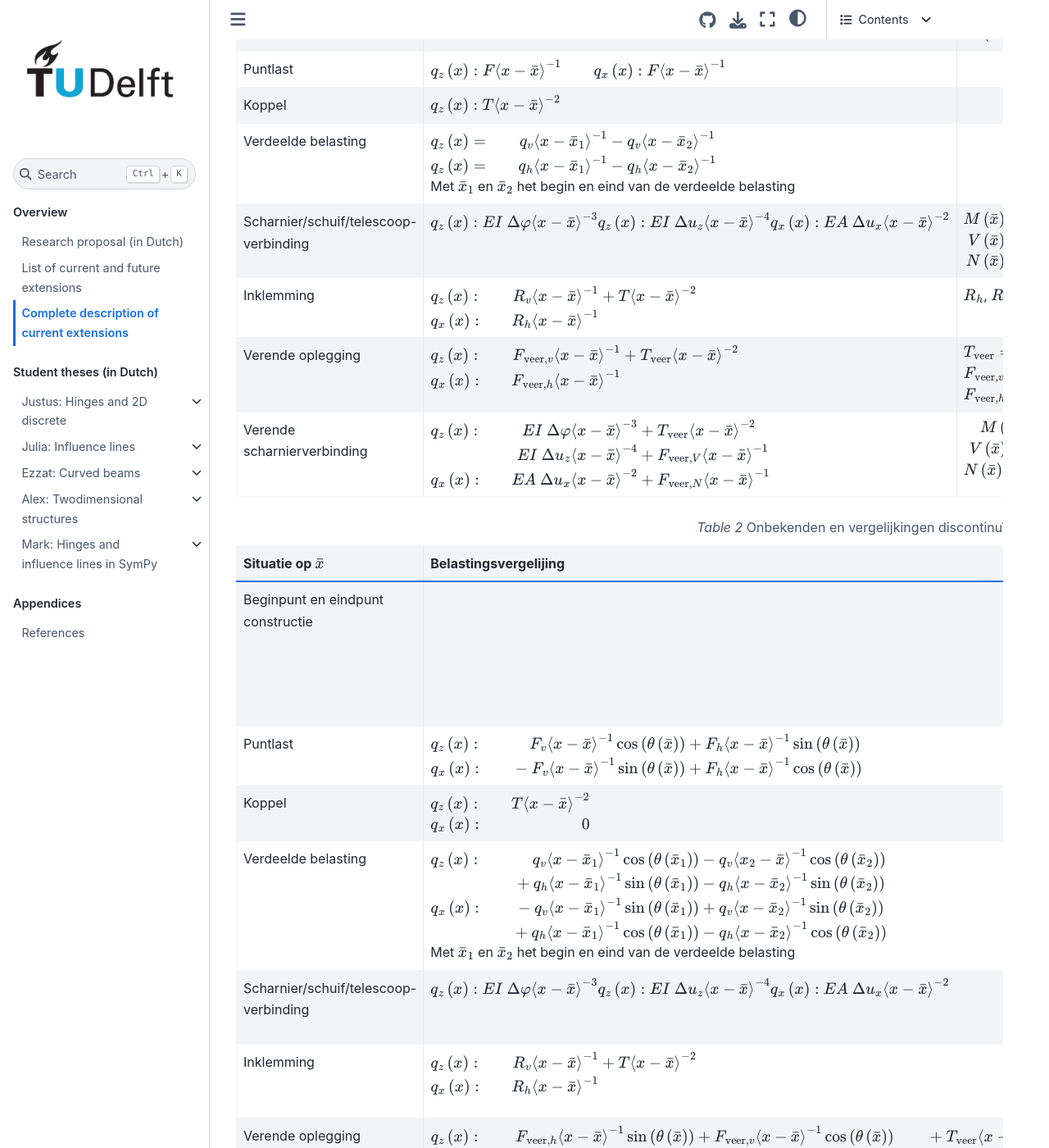
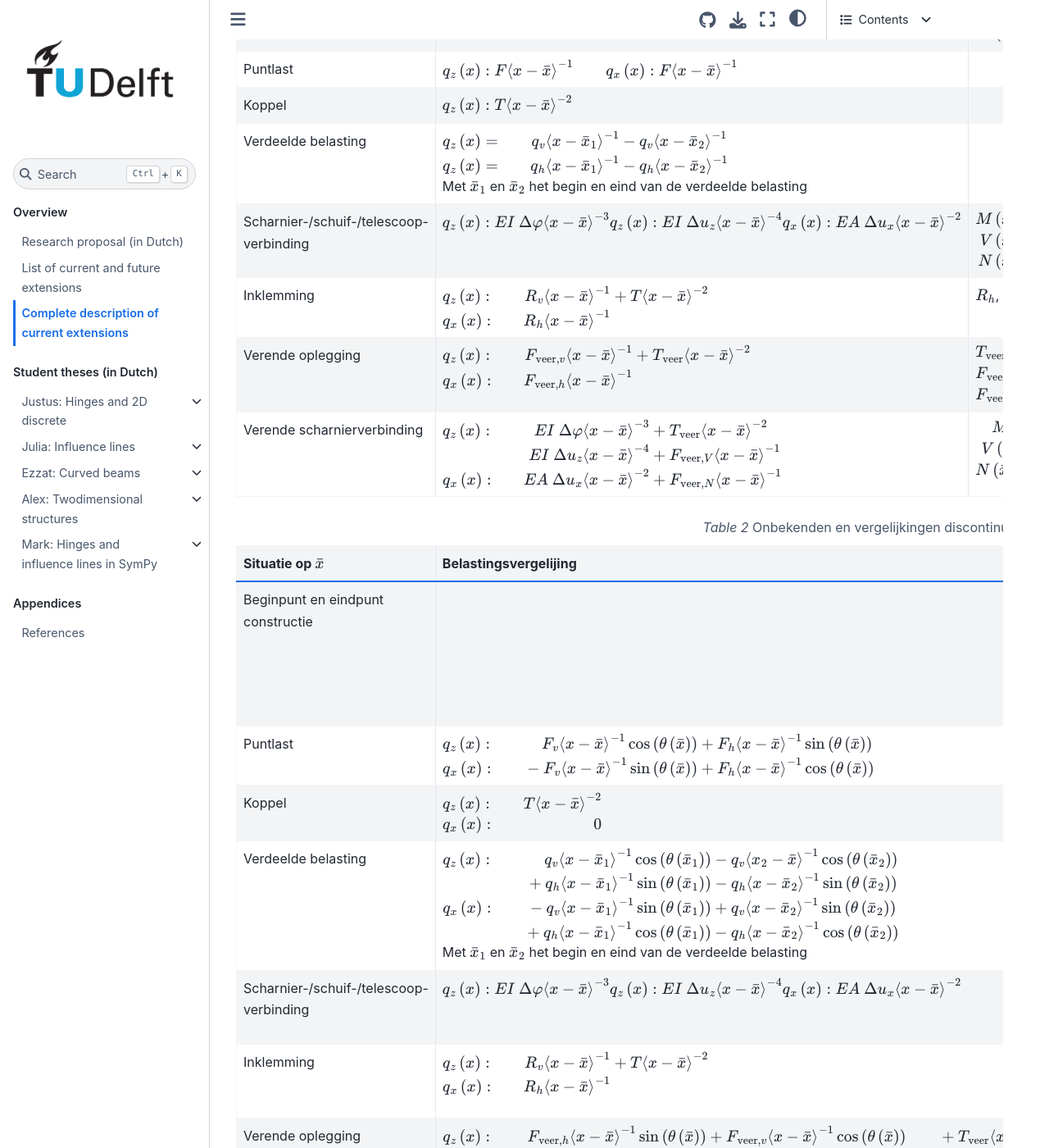
Before and after one commit to TeachBooks/Macaulays_method, a Jupyter Book: the page built from book/current_extensions.md, in a window 1280 px wide and 1400 px high, scrolled down 20991 px. Shown: the whole window at 82% size. Built offline with Jupyter Book 1.0.4 settings and Sphinx 7.4.7 and the Sphinx Book theme 1.1.4, drawn with Linux system fonts in a browser that asks for light colours; pages that are not in the unit, such as notebooks, are missing from menus; comment, search, counter and statistics services are not loaded; cross-references to code outside the pages are shown as plain code.

Commit message:
Update current_extensions.md

```diff
--- a/book/current_extensions.md
+++ b/book/current_extensions.md
@@ -700,7 +700,7 @@
 | Puntlast | $\begin{align*}&{{q_z\left(x\right) : F \left\langle x - \bar x \right\rangle^{- 1}}}&{{q_x\left(x\right) : F \left\langle x - \bar x \right\rangle^{- 1}}}\end{align*}$ | | |
 | Koppel | $q_z\left(x\right) : T \left\langle x - \bar x \right\rangle^{- 2}$ | | |
 | Verdeelde belasting | $\begin{align*}&q_z\left(x\right)= &q_v \left\langle x - \bar x_1 \right\rangle^{- 1} &-q_v\left\langle x - \bar x_2 \right\rangle^{- 1} \\&q_z\left(x\right)= &q_h \left\langle x - \bar x_1 \right\rangle^{- 1} &-q_h\left\langle x - \bar x_2 \right\rangle^{- 1} \end{align*}$ <br> Met $\bar x_1$ en $\bar x_2$ het begin en eind van de verdeelde belasting |||
-| Scharnier/schuif/telescoop-verbinding | $q_z\left(x\right) : EI \ \Delta \varphi \left\langle x - \bar x \right\rangle^{- 3} \\ q_z\left(x\right) : EI \ \Delta u_z \left\langle x - \bar x \right\rangle^{- 4} \\ q_x\left(x\right) : EA \ \Delta u_x \left\langle x - \bar x \right\rangle^{- 2} $ | $\begin{align*}M \left(\bar x\right) = 0 \\ V \left(\bar x\right) = 0 \\ N \left(\bar x\right) = 0 \end{align*}$| $\Delta \varphi$, $\Delta u_z$ en $\Delta u_x$ |
+| Scharnier-/schuif-/telescoop-verbinding | $q_z\left(x\right) : EI \ \Delta \varphi \left\langle x - \bar x \right\rangle^{- 3} \\ q_z\left(x\right) : EI \ \Delta u_z \left\langle x - \bar x \right\rangle^{- 4} \\ q_x\left(x\right) : EA \ \Delta u_x \left\langle x - \bar x \right\rangle^{- 2} $ | $\begin{align*}M \left(\bar x\right) = 0 \\ V \left(\bar x\right) = 0 \\ N \left(\bar x\right) = 0 \end{align*}$| $\Delta \varphi$, $\Delta u_z$ en $\Delta u_x$ |
 | Inklemming | $\begin{align*} &q_z\left(x\right) : &R_{v} \left\langle x - \bar x \right\rangle^{- 1} &+ T \left\langle x - \bar x \right\rangle^{- 2} \\ &q_x\left(x\right) : &R_{h} \left\langle x - \bar x \right\rangle^{- 1} \end{align*}$ | $R_h$, $R_v$ en $T$ |
 | Verende oplegging | $\begin{align*} &q_z\left(x\right) : &F_{\text{veer},v} \left\langle x - \bar x \right\rangle^{- 1} &+ T_{\text{veer}} \left\langle x - \bar x \right\rangle^{- 2} \\ &q_x\left(x\right) : &F_{\text{veer},h} \left\langle x - \bar x \right\rangle^{- 1} \end{align*}$ | $\begin{align*}& T_{\text{veer}} = - {K_M} \varphi \ \left( \bar x \right) \\& F_{\text{veer},v} = - {K_V} \ u_v \left(\bar x\right)\\& F_{\text{veer},h} = - {K_N} \ u_h \left(\bar x\right)\end{align*}$ |$F_{\text{veer},V}$, $F_{\text{veer},N}$, $T_{\text{veer}}$|
 | Verende scharnierverbinding | $\begin{align*}&q_z\left(x\right) : &EI \ \Delta \varphi \left\langle x - \bar x \right\rangle^{- 3} &+ T_{\text{veer}} \left\langle x - \bar x \right\rangle^{- 2} \\ && EI \ \Delta u_z \left\langle x - \bar x \right\rangle^{- 4} &+ F_{\text{veer},V} \left\langle x - \bar x \right\rangle^{- 1} \\&q_x\left(x\right) : &EA \ \Delta u_x \left\langle x - \bar x \right\rangle^{- 2} &+ F_{\text{veer},N} \left\langle x - \bar x \right\rangle^{- 1} \\ \end{align*}$ | $\begin{align*}M \left(\bar x\right) = T_{\text{veer}} = -K_M \cdot \Delta \varphi \\V \left(\bar x\right) = F_{\text{veer},V} = -K_V \cdot \Delta u_z \\N \left(\bar x\right) = F_{\text{veer},N} = -K_N \cdot \Delta u_x \end{align*}$ | $F_{\text{veer},V}$, $F_{\text{veer},N}$, $T_{\text{veer}}$, $\Delta \varphi$, $\Delta u_z$ en $\Delta u_x$  |
@@ -718,7 +718,7 @@
 | Puntlast | $\begin{align*} &q_z\left(x\right) : &F_{v} \left\langle x - \bar x \right\rangle^{- 1}\cos\left( \theta \left(\bar x\right) \right) &+F_{h} \left\langle x - \bar x \right\rangle^{- 1}\sin\left( \theta \left(\bar x\right) \right) \\ &q_x\left(x\right) : &- F_{v} \left\langle x - \bar x \right\rangle^{- 1}\sin\left( \theta\left(\bar x\right) \right) &+F_{h} \left\langle x - \bar x \right\rangle^{- 1}\cos\left( \theta \left(\bar x\right) \right) \end{align*}$ | | |
 | Koppel | $\begin{align*} &q_z\left(x\right): &T \left\langle x - \bar x \right\rangle^{- 2} \\ &q_x\left(x\right): &0 \end{align*}$ | | |
 | Verdeelde belasting | $\begin{align*} &q_z\left(x\right): &q_{v} \left\langle x - \bar x_1 \right\rangle^{- 1} \cos \left( \theta \left(\bar x_1\right) \right) &-q_{v} \left\langle x_2 - \bar x \right\rangle^{- 1} \cos \left( \theta \left(\bar x_2\right) \right) \\ & &+ q_{h} \left\langle x - \bar x_1 \right\rangle^{- 1} \sin \left( \theta \left(\bar x_1\right) \right) &-q_{h} \left\langle x - \bar x_2 \right\rangle^{- 1} \sin \left( \theta \left(\bar x_2\right) \right) \\ & q_x \left(x \right) : &- q_{v} \left\langle x - \bar x_1 \right\rangle^{- 1} \sin \left( \theta \left(\bar x_1\right) \right) &+q_{v} \left\langle x - \bar x_2 \right\rangle^{- 1} \sin \left( \theta \left(\bar x_2\right) \right) \\ &&+q_{h} \left\langle x - \bar x_1 \right\rangle^{- 1} \cos \left( \theta \left(\bar x_1\right) \right) &- q_{h} \left\langle x - \bar x_2 \right\rangle^{- 1} \cos \left( \theta \left(\bar x_2\right) \right) \end{align*}$ <br> Met $\bar x_1$ en $\bar x_2$ het begin en eind van de verdeelde belasting |||
-| Scharnier/schuif/telescoop-verbinding | $q_z\left(x\right) : EI \ \Delta \varphi \left\langle x - \bar x \right\rangle^{- 3} \\ q_z\left(x\right) : EI \ \Delta u_z \left\langle x - \bar x \right\rangle^{- 4} \\ q_x\left(x\right) : EA \ \Delta u_x \left\langle x - \bar x \right\rangle^{- 2} $ | $\begin{align*}M \left(\bar x\right) = 0 \\ V \left(\bar x\right) = 0 \\ N \left(\bar x\right) = 0 \end{align*}$| $\Delta \varphi$, $\Delta u_z$ en $\Delta u_x$ |
+| Scharnier-/schuif-/telescoop-verbinding | $q_z\left(x\right) : EI \ \Delta \varphi \left\langle x - \bar x \right\rangle^{- 3} \\ q_z\left(x\right) : EI \ \Delta u_z \left\langle x - \bar x \right\rangle^{- 4} \\ q_x\left(x\right) : EA \ \Delta u_x \left\langle x - \bar x \right\rangle^{- 2} $ | $\begin{align*}M \left(\bar x\right) = 0 \\ V \left(\bar x\right) = 0 \\ N \left(\bar x\right) = 0 \end{align*}$| $\Delta \varphi$, $\Delta u_z$ en $\Delta u_x$ |
 | Inklemming | $\begin{align*}&q_z\left(x\right) : &R_{v} \left\langle x - \bar x \right\rangle^{- 1} &+ T \left\langle x - \bar x \right\rangle^{- 2} \\ &q_x\left(x\right) : &R_{h} \left\langle x - \bar x \right\rangle^{- 1}\end{align*}$ | $\begin{align*}\varphi \left( \bar x \right) = 0\\ u_v \left(\bar x\right) = 0\\ u_h \left(\bar x\right) = 0\end{align*}$ | $R_h$, $R_v$ en $T$ |
 | Verende oplegging | $\begin{align*}&q_z\left(x\right) : &F_{\text{veer},h} \left\langle x - \bar x \right\rangle^{- 1}\sin\left( \theta \left( \bar x \right) \right) &+ F_{\text{veer},v} \left\langle x - \bar x \right\rangle^{- 1}\cos\left( \theta \left( \bar x \right) \right) &+ T_{\text{veer}} \left\langle x - \bar x \right\rangle^{- 2} \\ &q_x\left(x\right) : &R_{\text{veer},h} \left\langle x - \bar x \right\rangle^{- 1}\cos\left( \theta \left( \bar x \right) \right) &- R_{\text{veer},v} \left\langle x - \bar x \right\rangle^{- 1}\sin\left( \theta \left( \bar x \right) \right)\end{align*}$ | $\begin{align*}& T_{\text{veer}} = - {K_M} \varphi \ \left( \bar x \right) \\& F_{\text{veer},v} = - {K_V} \ u_v \left(\bar x\right)\\& F_{\text{veer},h} = - {K_N} \ u_h \left(\bar x\right)\end{align*}$ |$F_{\text{veer},V}$, $F_{\text{veer},N}$, $T_{\text{veer}}$|
 | Verende scharnierverbinding | $\begin{align*}&q_z\left(x\right) : &EI \ \Delta \varphi \left\langle x - \bar x \right\rangle^{- 3} &+ T_{\text{veer}} \left\langle x - \bar x \right\rangle^{- 2} \\ && EI \ \Delta u_z \left\langle x - \bar x \right\rangle^{- 4} &+ F_{\text{veer},V} \left\langle x - \bar x \right\rangle^{- 1} \\&q_x\left(x\right) : &EA \ \Delta u_x \left\langle x - \bar x \right\rangle^{- 2} &+ F_{\text{veer},N} \left\langle x - \bar x \right\rangle^{- 1} \\ \end{align*}$ | $\begin{align*}M \left(\bar x\right) = T_{\text{veer}} = -K_M \cdot \Delta \varphi \\V \left(\bar x\right) = F_{\text{veer},V} = -K_V \cdot \Delta u_z \\N \left(\bar x\right) = F_{\text{veer},N} = -K_N \cdot \Delta u_x \end{align*}$ | $F_{\text{veer},V}$, $F_{\text{veer},N}$, $T_{\text{veer}}$, $\Delta \varphi$, $\Delta u_z$ en $\Delta u_x$  |
```
